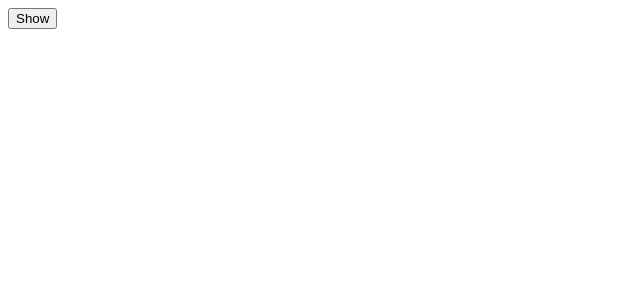
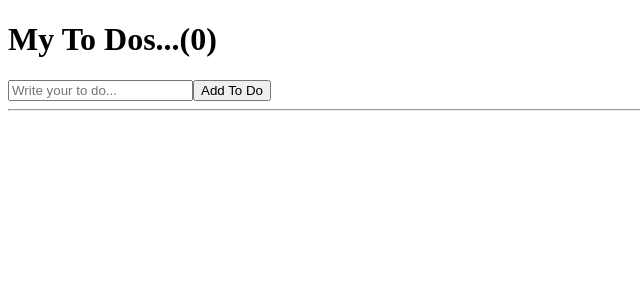
Before and after one commit to eseolyn/react-movieweb, a React (Create React App) app: page / in a window 1280 px wide. Shown: the top 300 px of the page, without its empty margins (0-640 px from the left). Built offline with nearby package versions, Linux system fonts and the light colour scheme.

Commit message:
#7.1 To Do list

```diff
--- a/src/App.js
+++ b/src/App.js
@@ -1,20 +1,36 @@
 import { useState, useEffect } from "react";
 
-function Hello() {
-  useEffect(() => {
-    console.log("created :)");
-    return () => console.log("destroyed :(");
-  }, []);
-  return <h1>Hello</h1>;
-}
-
 function App() {
-  const [showing, setShowing] = useState(false);
-  const onClick = () => setShowing((prev) => !prev);
+  const [toDo, setToDo] = useState("");
+  const [toDos, setToDos] = useState([]);
+  const onChange = (event) => setToDo(event.target.value);
+  const onSubmit = (event) => {
+    event.preventDefault();
+    if (toDo === "") {
+      return;
+    }
+    setToDo("");
+    setToDos((currentArray) => [toDo, ...currentArray]);
+  };
+  console.log(toDos);
   return (
     <div>
-      {showing ? <Hello /> : null}
-      <button onClick={onClick}>{showing ? "Hide" : "Show"}</button>
+      <h1>My To Dos...({toDos.length})</h1>
+      <form onSubmit={onSubmit}>
+        <input
+          onChange={onChange}
+          value={toDo}
+          type="text"
+          placeholder="Write your to do..."
+        />
+        <button>Add To Do</button>
+      </form>
+      <hr />
+      <ul>
+        {toDos.map((item, index) => (
+          <li key={index}>{item}</li>
+        ))}
+      </ul>
     </div>
   );
 }
```
